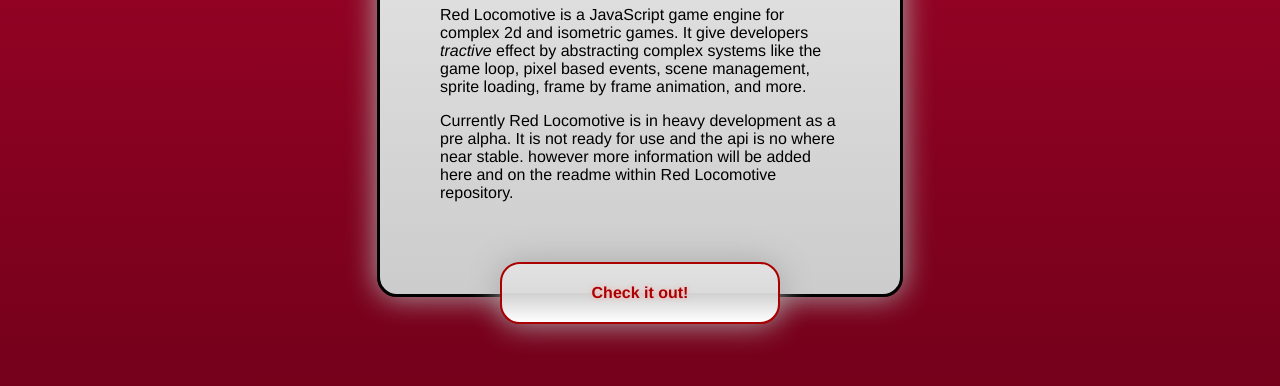
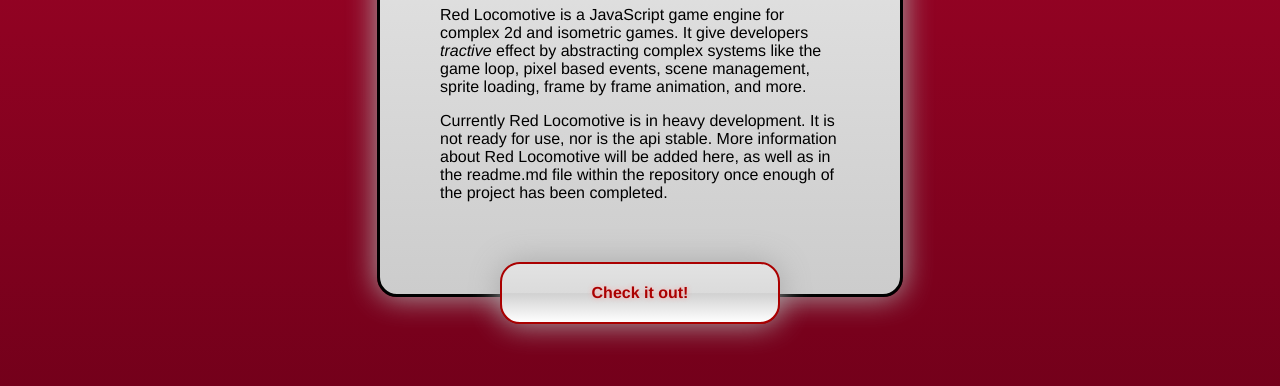
Before and after one commit to RobertWHurst/Red-Locomotive, a plain HTML site: page index.html in a window 1280 px wide. Shown: the part 322-708 px from the top of the page. Drawn offline with Linux system fonts and the light colour scheme.

Commit message:
* Fixed some sentence funniness.

```diff
--- a/index.html
+++ b/index.html
@@ -17,9 +17,9 @@
                 events, scene management, sprite loading, frame by frame animation, and more.
             </p>
             <p>
-                Currently Red Locomotive is in heavy development as a pre alpha. It is not ready for use and the api is
-                no where near stable. however more information will be added here and on the readme within Red Locomotive
-                repository.
+                Currently Red Locomotive is in heavy development. It is not ready for use, nor is the api stable.
+                More information about Red Locomotive will be added here, as well as in the readme.md file within the
+                repository once enough of the project has been completed.
             </p>
             <a class="checkIt" href="https://github.com/RobertWHurst/Red-Locomotive">Check it out!</a>
         </div>
```
